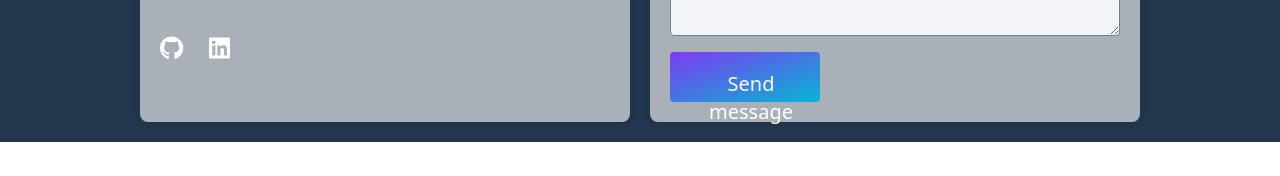
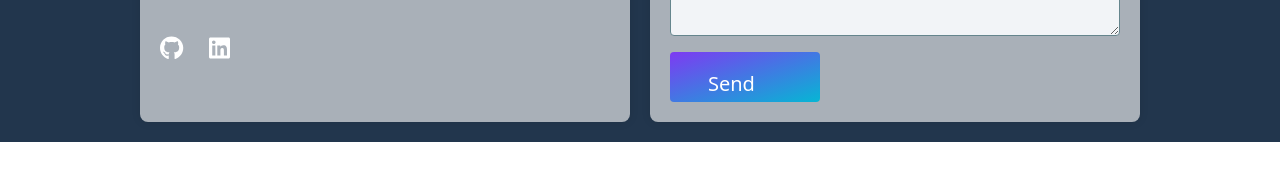
Before and after one commit to shaddybett/super-portfolio, a React (Create React App) app: page / in a window 1280 px wide. Shown: the part 2406-2582 px from the top of the page. Built offline with nearby package versions, Linux system fonts and the light colour scheme.

Commit message:
added comments

```diff
--- a/src/components/Home.js
+++ b/src/components/Home.js
@@ -298,7 +298,7 @@ const Contact = () => {
           <>
             <Button gradientDuoTone="purpleToBlue" className="buttonc">
               <p className="text-xl font-medium text-white dark:text-white ml-3 mb-4">
-                Send message
+                Send
               </p>
             </Button>
           </>
```
